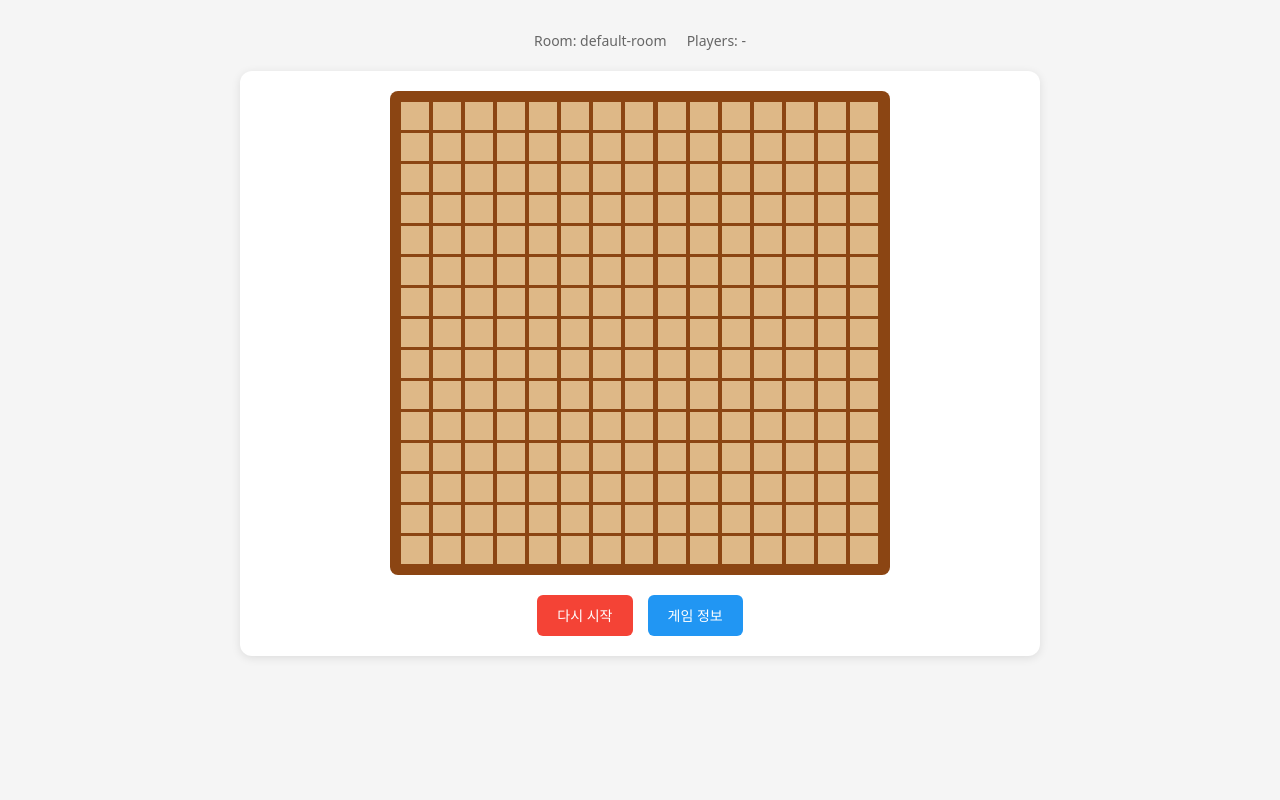
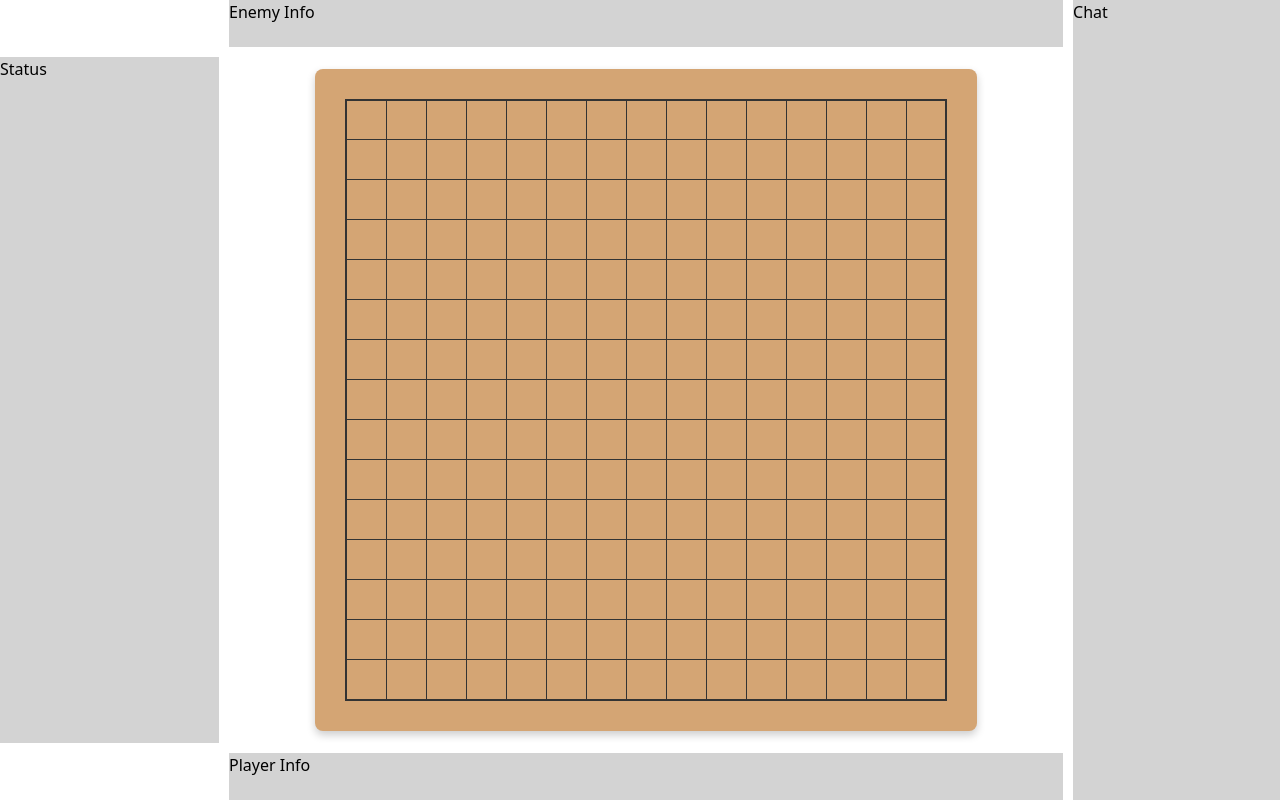
Before and after one commit to answjddns08/GamingHerb, a Vue app in the folder Frontend/: page /gameTest in a window 1280 px wide. Built offline with nearby package versions, Linux system fonts and the light colour scheme.

Commit message:
오목 판 제작 & 기본 레이아웃 제작

```diff
--- a/Frontend/src/games/GomokuGame/GomokuGame.vue
+++ b/Frontend/src/games/GomokuGame/GomokuGame.vue
@@ -1,219 +1,133 @@
 <template>
-  <main class="gomoku-game">
-    <header class="game-header">
-      <h1>{{ gameInfo.name }}</h1>
-      <div class="game-meta">
-        <span>Room: {{ roomId }}</span>
-        <span>Players: {{ gameInfo.minPlayers }}-{{ gameInfo.maxPlayers }}</span>
+  <main class="layout">
+    <div class="status-container">
+      <h2>Status</h2>
+      <!-- Status content goes here -->
+    </div>
+    <div class="enemy-info">
+      <h2>Enemy Info</h2>
+      <!-- Enemy info content goes here -->
+    </div>
+    <div class="board">
+      <div class="board-container">
+        <tbody class="display">
+          <tr v-for="row in 15" :key="row">
+            <td v-for="col in 15" :key="col"></td>
+          </tr>
+        </tbody>
+        <tbody class="interaction">
+          <tr v-for="row in 16" :key="`interaction-row-${row}`">
+            <td v-for="col in 16" :key="`interaction-col-${col}`" class="cell"></td>
+          </tr>
+        </tbody>
       </div>
-    </header>
-
-    <div class="game-content">
-      <div class="game-board">
-        <div class="board-placeholder">
-          <!-- 실제 게임 보드가 여기에 들어갑니다 -->
-          <div class="board-grid">
-            <div v-for="i in totalCells" :key="i" class="cell" @click="placeStone(i)">
-              <div v-if="board[i]" :class="['stone', board[i]]"></div>
-            </div>
-          </div>
-        </div>
-
-        <div class="game-controls">
-          <button @click="resetGame" class="reset-btn">다시 시작</button>
-          <button @click="showDescription = true" class="info-btn">게임 정보</button>
-        </div>
-      </div>
+    </div>
+    <div class="player-info">
+      <h2>Player Info</h2>
+      <!-- Player info content goes here -->
+    </div>
+    <div class="chat-container">
+      <h2>Chat</h2>
+      <!-- Chat content goes here -->
     </div>
   </main>
 </template>
 
-<script setup>
-import { ref, onMounted, computed } from "vue";
-import { GAME_CONSTANTS } from "./utils.js";
-import gameConfig from "./settings.js";
-
-// Props
-const props = defineProps({
-  roomId: {
-    type: String,
-    default: "default-room",
-  },
-});
-
-// State
-const showDescription = ref(true);
-const gameInfo = ref(gameConfig);
-const board = ref({});
-const currentPlayer = ref("black");
-
-// Computed
-const boardSize = computed(() => GAME_CONSTANTS.BOARD_SIZE);
-const totalCells = computed(() => GAME_CONSTANTS.BOARD_SIZE * GAME_CONSTANTS.BOARD_SIZE);
-
-const initializeBoard = () => {
-  board.value = {};
-  currentPlayer.value = "black";
-};
-
-const placeStone = (position) => {
-  if (!board.value[position]) {
-    board.value[position] = currentPlayer.value;
-    currentPlayer.value = currentPlayer.value === "black" ? "white" : "black";
-  }
-};
-
-const resetGame = () => {
-  initializeBoard();
-};
-
-// Lifecycle
-onMounted(async () => {
-  console.log(`Gomoku Game mounted for room: ${props.roomId}`);
-
-  initializeBoard();
-});
-</script>
+<script setup></script>
 
 <style scoped>
-.gomoku-game {
+.layout {
+  display: grid;
+
   width: 100%;
   height: 100vh;
-  padding: 20px;
-  background: #f5f5f5;
+
+  gap: 10px;
+
+  grid-template-areas:
+    ". enemy-info chat"
+    "status gomoku chat"
+    ". player-info chat";
 }
 
-.game-header {
-  text-align: center;
-  margin-bottom: 20px;
+.status-container {
+  grid-area: status;
+  background-color: lightgray;
 }
 
-.game-header h1 {
-  color: #333;
-  margin-bottom: 10px;
+.enemy-info {
+  grid-area: enemy-info;
+
+  background-color: lightgray;
 }
 
-.game-meta {
+.player-info {
+  grid-area: player-info;
+
+  background-color: lightgray;
+}
+
+.chat-container {
+  grid-area: chat;
+  background-color: lightgray;
+}
+
+.board {
+  grid-area: gomoku;
+
   display: flex;
   justify-content: center;
-  gap: 20px;
-  color: #666;
-  font-size: 14px;
+  align-items: center;
 }
 
-.game-content {
-  max-width: 800px;
-  margin: 0 auto;
+.board-container {
+  position: relative;
+  background: #d4a574;
+  padding: 30px;
+
+  border-radius: 8px;
+
+  box-shadow: 0 4px 8px rgba(0, 0, 0, 0.2);
+
+  border-collapse: collapse;
 }
 
-.game-description {
-  background: white;
-  padding: 30px;
-  border-radius: 12px;
-  box-shadow: 0 2px 10px rgba(0, 0, 0, 0.1);
-  text-align: center;
+.display {
+  border: 2px solid #333;
 }
 
-.start-btn {
-  background: #4caf50;
-  color: white;
-  border: none;
-  padding: 15px 30px;
-  border-radius: 8px;
-  font-size: 16px;
-  cursor: pointer;
-  margin-top: 20px;
-  transition: all 0.3s;
+.display td {
+  width: 40px;
+  height: 40px;
+
+  border: 1px solid #333;
+
+  text-align: center;
+  vertical-align: middle;
 }
 
-.start-btn:hover {
-  background: #45a049;
-}
+.interaction {
+  position: absolute;
+  top: 0%;
+  left: 0%;
+  width: 100%;
+  height: 100%;
 
-.game-board {
-  background: white;
-  padding: 20px;
-  border-radius: 12px;
-  box-shadow: 0 2px 10px rgba(0, 0, 0, 0.1);
-}
-
-.board-grid {
-  display: grid;
-  grid-template-columns: repeat(v-bind(boardSize), 1fr);
-  gap: 1px;
-  background: #8b4513;
   padding: 10px;
-  border-radius: 8px;
-  max-width: 500px;
-  margin: 0 auto;
 }
 
 .cell {
-  width: 30px;
-  height: 30px;
-  background: #deb887;
-  border: 1px solid #8b4513;
-  display: flex;
-  align-items: center;
-  justify-content: center;
+  width: 40px;
+  height: 40px;
+  text-align: center;
+  vertical-align: middle;
+
+  border-radius: 50%;
+
   cursor: pointer;
-  transition: background 0.2s;
 }
 
 .cell:hover {
-  background: #d2b48c;
-}
-
-.stone {
-  width: 24px;
-  height: 24px;
-  border-radius: 50%;
-  pointer-events: none;
-}
-
-.stone.black {
-  background: #000;
-  box-shadow: inset 2px 2px 4px rgba(255, 255, 255, 0.3);
-}
-
-.stone.white {
-  background: #fff;
-  border: 1px solid #ccc;
-  box-shadow: inset 2px 2px 4px rgba(0, 0, 0, 0.1);
-}
-
-.game-controls {
-  display: flex;
-  justify-content: center;
-  gap: 15px;
-  margin-top: 20px;
-}
-
-.reset-btn,
-.info-btn {
-  padding: 10px 20px;
-  border: none;
-  border-radius: 6px;
-  cursor: pointer;
-  font-size: 14px;
-  transition: background 0.3s;
-}
-
-.reset-btn {
-  background: #f44336;
-  color: white;
-}
-
-.reset-btn:hover {
-  background: #da190b;
-}
-
-.info-btn {
-  background: #2196f3;
-  color: white;
-}
-
-.info-btn:hover {
-  background: #0b7dda;
+  background-color: #e0e0e0a1;
 }
 </style>
```
